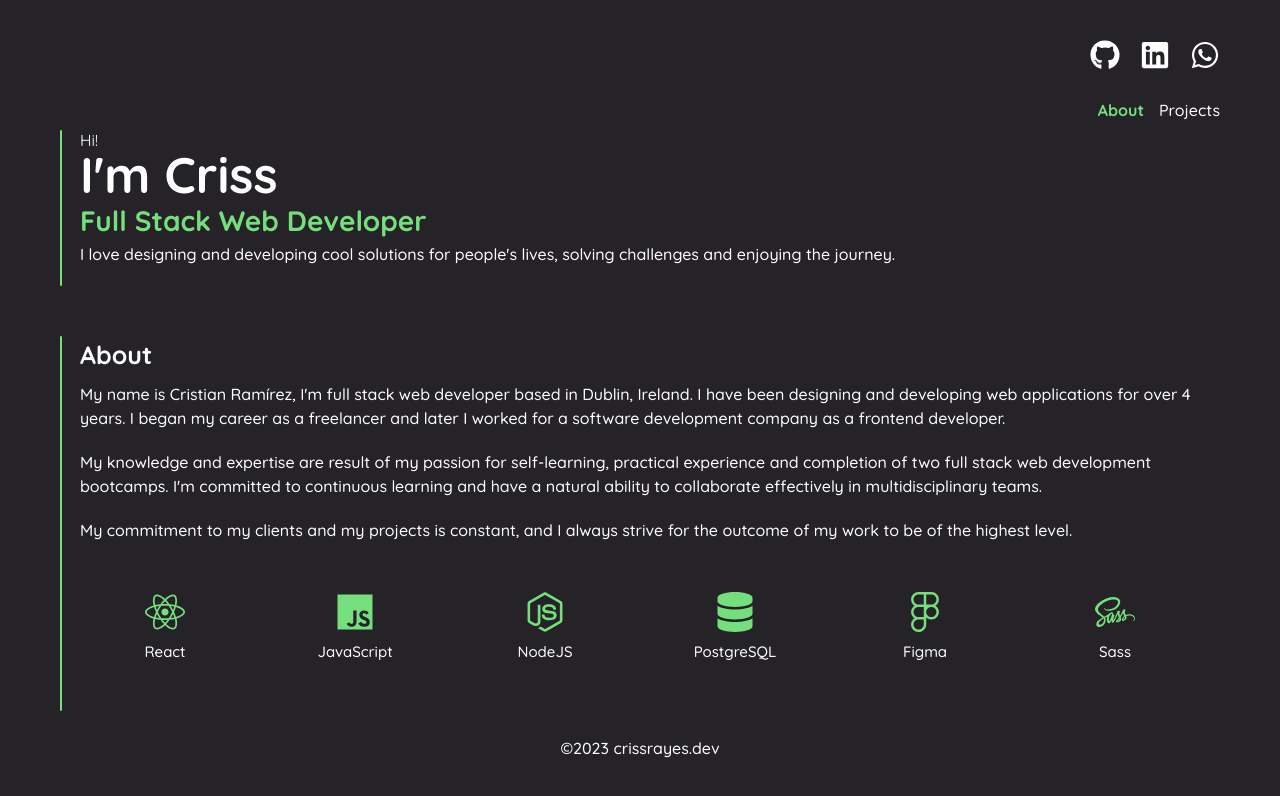
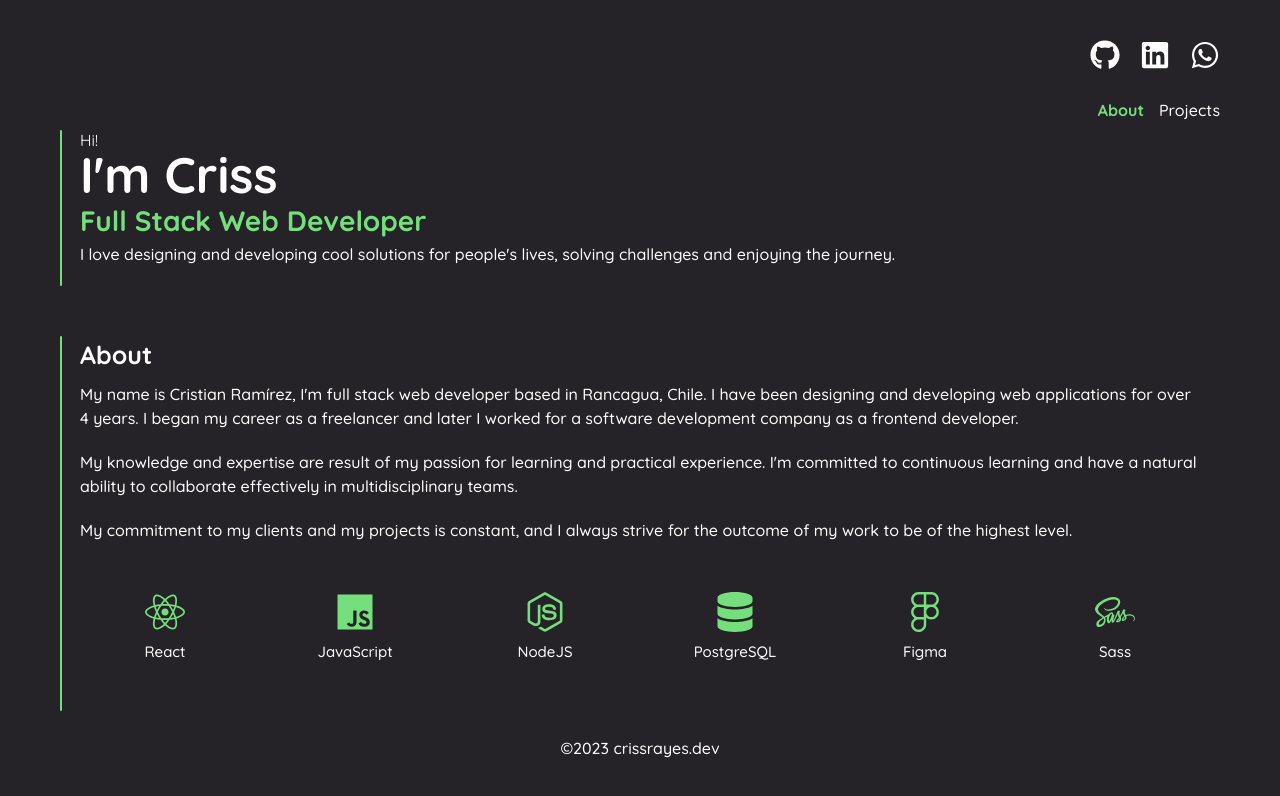
Before and after one commit to CrissRayes/portfolio2023, a React (Vite) app: page / in a window 1280 px wide. Shown: the top 796 px of the page. Built offline with nearby package versions, Linux system fonts and the light colour scheme.

Commit message:
Fix social media icons and update about section

```diff
--- a/src/components/Social.jsx
+++ b/src/components/Social.jsx
@@ -21,18 +21,8 @@ export const Social = () => {
       />
       <FaWhatsapp
         className='icon'
-        // click to chat by whatsapp
         onClick={() => {
-          // alert indicando que seras redirigido a whatsapp
-          // si confirma, se redirige a whatsapp
-          // si cancela, no se redirige a whatsapp y se queda en la pagina
-          if (confirm('Serás redirigido a Whatsapp')) {
-            window.open('https://wa.me/56932565655', '_blank');
-          } else {
-            return;
-          }
-
-          // openRrss('https://wa.me/56932565655');
+          window.open('https://wa.me/56932565655', '_blank');
         }}
       />
     </div>
--- a/src/styles/main.scss
+++ b/src/styles/main.scss
@@ -251,6 +251,11 @@ a {
     &:hover {
       filter: grayscale(0%);
     }
+
+    @media (max-width: 425px) {
+      width: 100%;
+      filter: grayscale(0%);
+    }
   }
 }
 
--- a/src/views/About.jsx
+++ b/src/views/About.jsx
@@ -7,16 +7,16 @@ export const About = () => {
       <div className='about-content'>
         <p>
           My name is Cristian Ramírez, I&apos;m full stack web developer based
-          in Dublin, Ireland. I have been designing and developing web
+          in Rancagua, Chile. I have been designing and developing web
           applications for over 4 years. I began my career as a freelancer and
           later I worked for a software development company as a frontend
           developer.
         </p>
         <p>
-          My knowledge and expertise are result of my passion for self-learning,
-          practical experience and completion of two full stack web development
-          bootcamps. I&apos;m committed to continuous learning and have a
-          natural ability to collaborate effectively in multidisciplinary teams.
+          My knowledge and expertise are result of my passion for learning and
+          practical experience. I&apos;m committed to continuous learning and
+          have a natural ability to collaborate effectively in multidisciplinary
+          teams.
         </p>
         <p>
           My commitment to my clients and my projects is constant, and I always
```
